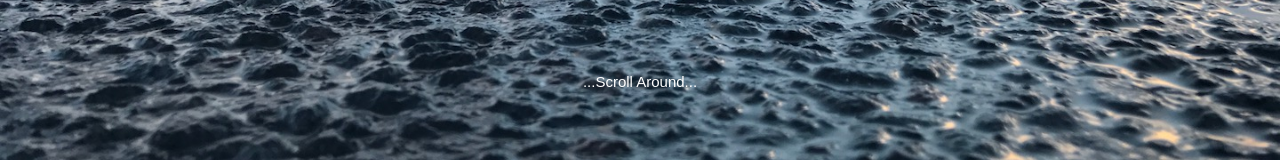
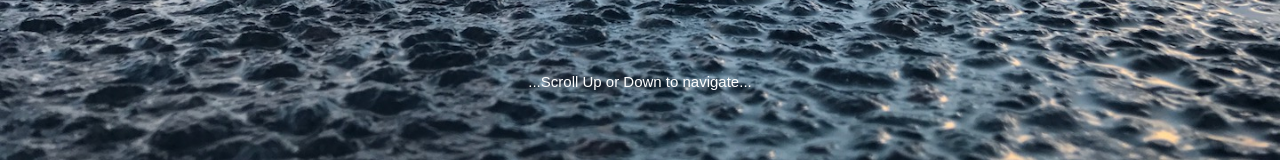
Before and after one commit to HowiJ/HowiJ.github.io, a plain HTML site: page index.html in a window 1280 px wide. Shown: the part 650-810 px from the top of the page. Drawn offline with Linux system fonts and the light colour scheme.

Commit message:
made wording better

```diff
--- a/index.html
+++ b/index.html
@@ -43,7 +43,7 @@
 
         </div>
         <div class="scrollContinue" id="scroll">
-          ...Scroll Around...
+          ...Scroll Up or Down to navigate...
         </div>
       </div>
 
```
